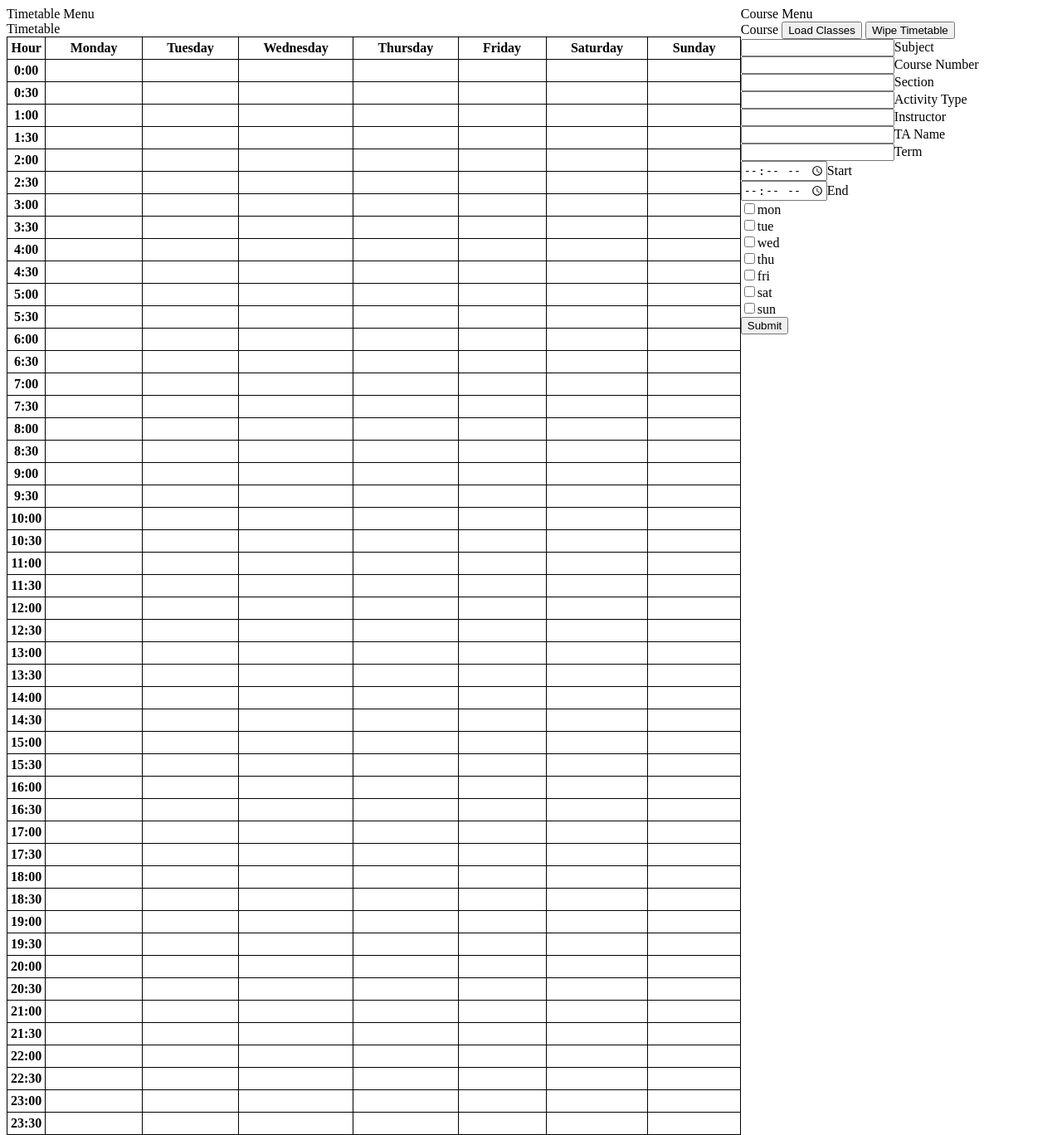
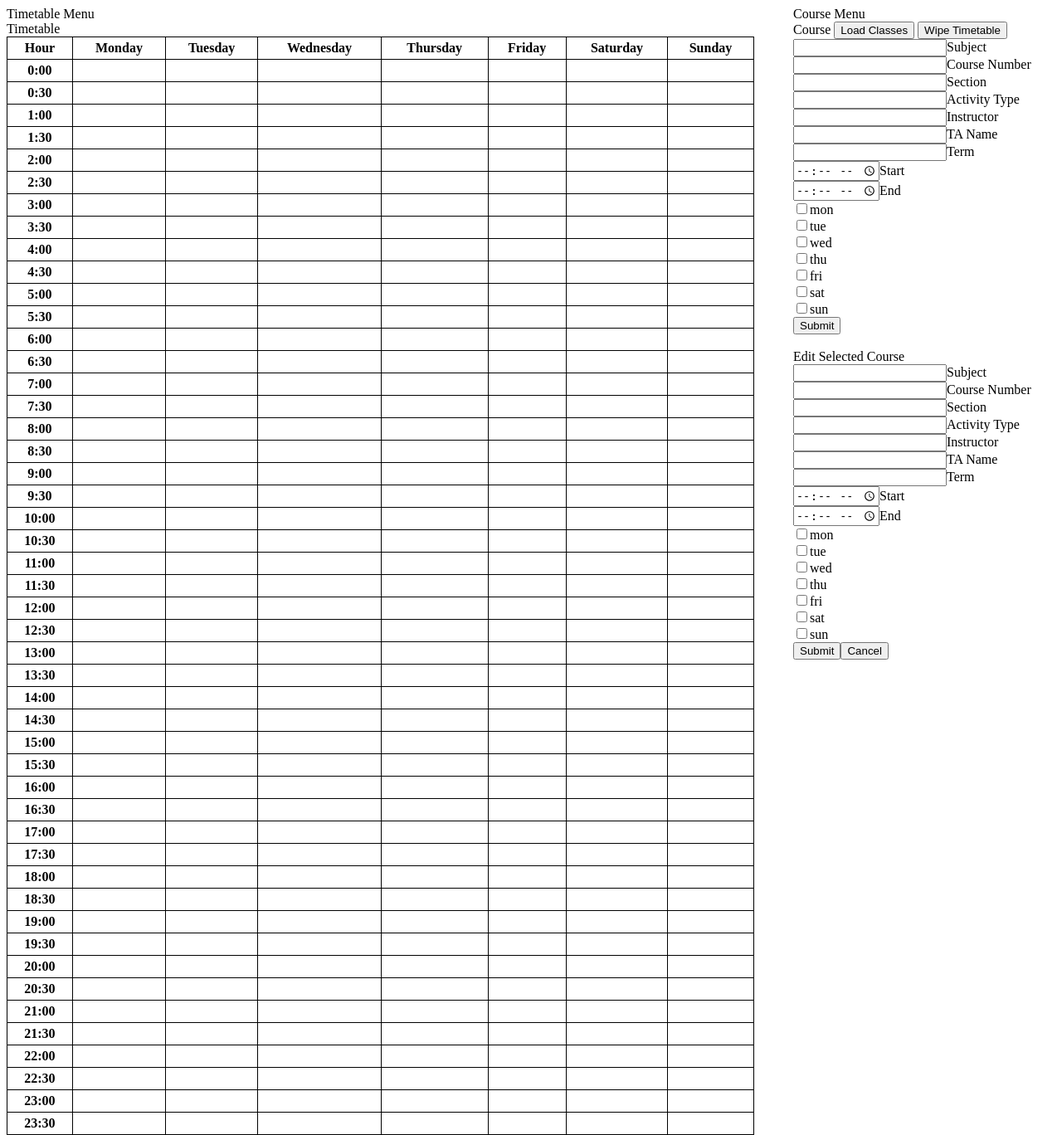
Before and after one commit to rstevenson6/Capstone, a CodeIgniter app: page /database/index.php/main/timetable in a window 1280 px wide. Shown: the whole page at 83% size. Run offline with CodeIgniter, Linux system fonts and the light colour scheme; lists and menus that the app fills with data are empty; some libraries are stand-ins or nearby versions.

Commit message:
Edit form working

```diff
--- a/application/views/timetable.php
+++ b/application/views/timetable.php
@@ -514,18 +514,16 @@
         </div>
     </div>
     <div id="right-container" class="container">
+            Course Menu
         <div id="course-menu">
-            Course Menu
-        </div>
-        <div id="course">
             Course
-            <button id="load-classes">
+            <button id="load-courses">
                 Load Classes
             </button>
-            <button id="wipe-classes">
+            <button id="wipe-courses">
                 Wipe Timetable
             </button>
-            <form id="entry">
+            <form id="course-entry">
                 <input type="text" name="subj">Subject<br>
                 <input type="text" name="courseNo">Course Number<br>
                 <input type="text" name="section">Section<br>
@@ -545,6 +543,30 @@
                 <input type="submit" name="submit"><br>
             </form>
         </div>
+        <br>
+        <div id="edit-menu">
+            Edit Selected Course
+            <form id="course-edit">
+                <input type="text" name="subj">Subject<br>
+                <input type="text" name="courseNo">Course Number<br>
+                <input type="text" name="section">Section<br>
+                <input type="text" name="actType">Activity Type<br>
+                <input type="text" name="instructor">Instructor<br>
+                <input type="text" name="TAName">TA Name<br>
+                <input type="text" name="term">Term<br>
+                <input type="time" name="startTime">Start<br>
+                <input type="time" name="endTime">End<br>
+                <input type="hidden" name="mon" value="false"><input type="checkbox" name="mon" value="true">mon<br>
+                <input type="hidden" name="tue" value="false"><input type="checkbox" name="tue" value="true">tue<br>
+                <input type="hidden" name="wed" value="false"><input type="checkbox" name="wed" value="true">wed<br>
+                <input type="hidden" name="thu" value="false"><input type="checkbox" name="thu" value="true">thu<br>
+                <input type="hidden" name="fri" value="false"><input type="checkbox" name="fri" value="true">fri<br>
+                <input type="hidden" name="sat" value="false"><input type="checkbox" name="sat" value="true">sat<br>
+                <input type="hidden" name="sun" value="false"><input type="checkbox" name="sun" value="true">sun<br>
+                <input type="hidden" name="index" value="">
+                <input type="submit" name="submit"><input type="button" name="cancel" value="Cancel"><br>
+            </form>
+        </div>
     </div>
 </div>
 </body>
--- a/assets/css/timetable.css
+++ b/assets/css/timetable.css
@@ -4,12 +4,13 @@
 
 #left-container {
     float: left;
-    width: 70%;
+    width: 75%;
+    overflow: hidden;
 }
 
 #right-container {
     float: right;
-    width: 30%;
+    width: 25%;
 }
 
 table, th, td {
@@ -18,7 +19,7 @@ table, th, td {
 }
 
 table {
-    width: 100%;
+    width: 95%;
 }
 
 th {
@@ -26,7 +27,6 @@ th {
 }
 
 td {
-    width: 100000px;
 }
 
 .block {
--- a/assets/js/timetable.js
+++ b/assets/js/timetable.js
@@ -30,6 +30,10 @@ function parseDays(day_string) {
 }
 
 function timeToInt(time_string) {
+
+    if(parseInt(time_string) % 50 === 0) {
+        return parseInt(time_string);
+    }
 
     var match = /(\d{1,2}):(\d{2})/.exec(time_string);
     var first = match[1];
@@ -107,6 +111,7 @@ function displayTimetable() {
                 var cell = $('#timetable tr.hour_' + (datum.startTime + block*50) + ' td.' + day);
 
                 cell.css("background-color", colorize(datum.subj, datum.courseNo, datum.section));
+                cell.data('index', datum_idx);
 
                 if(blocks === 1) {
                     cell.addClass('block block-single').text(datum.subj + ' ' + datum.courseNo + ' ' + datum.section);
@@ -126,7 +131,7 @@ function displayTimetable() {
 }
 
 function clearTimetable() {
-    $('#timetable td').text('').css({'background-color': ''}).removeClass('block block-single block-top block-bot');
+    $('#timetable td').removeData('index').text('').css({'background-color': ''}).removeClass('block block-single block-top block-bot');
 }
 
 function deleteTimetable() {
@@ -152,7 +157,7 @@ function deleteTimetable() {
 $(document).ready(function(){
     console.log("Ready");
 
-    $('#load-classes').click(function(){
+    $('#load-courses').click(function(){
         $.ajax({
             type: "POST",
             url: "/ajax/getTermOneClasses",
@@ -170,11 +175,13 @@ $(document).ready(function(){
         });
     });
 
-    $('#wipe-classes').click(function () {
+    $('#wipe-courses').click(function () {
         deleteTimetable();
     });
 
-    $('#entry').submit(function(event){
+    $('#course-entry').submit(function(event){
+        event.preventDefault();
+
         var obj = $(this).serializeObject();
 
         var day_array = ['mon','tue','wed','thu','fri','sat','sun'];
@@ -190,7 +197,62 @@ $(document).ready(function(){
         obj["endTime"] = timeToInt(obj["endTime"]);
 
         appendTimetable([obj]);
+    });
 
+    $('#timetable td').click(function() {
+        var datum_idx = $(this).data("index");
+        if(datum_idx === undefined) { console.log("datum_idx undefined!"); return; }
+        populateCourseForm($('#course-edit'), datum_idx);
+    });
+
+    function populateCourseForm(form, datum_idx) {
+        var datum = course_data[datum_idx];
+        for(var key in datum) {
+            if(key === "days") {
+                for(var dayKey in datum["days"]) {
+                    $("input[name='" + dayKey + "']", form).prop("checked", datum["days"][dayKey]);
+                }
+                continue;
+            }
+            $("input[name='" + key + "']", form).val(datum[key]);
+        }
+        form.data('edit-index', datum_idx);
+    }
+
+    function clearCourseForm(form) {
+        $("input[type='text']", form).val('');
+        $("input[type='time']", form).val('');
+        $("input[type='checkbox']").prop("checked", false);
+        form.removeData('edit-index');
+    }
+
+    $("#course-edit input[name='cancel']").click(function() {
+        clearCourseForm($("#course-edit"));
+    });
+
+    $("#course-edit").submit(function(event){
         event.preventDefault();
+        console.log("Course-edit");
+        var datum_idx = $(this).data('edit-index');
+        console.log(datum_idx);
+        if(datum_idx === undefined) { console.log("datum_idx undefined!"); return; }
+        course_data.splice(datum_idx, 1);
+
+        var obj = $(this).serializeObject();
+
+        var day_array = ['mon','tue','wed','thu','fri','sat','sun'];
+        var days = {};
+
+        for(var day_idx in day_array) {
+            var day = day_array[day_idx];
+            days[day] = (obj[day] === "true");
+
+        }
+        obj['days'] = days;
+        obj["startTime"] = timeToInt(obj["startTime"]);
+        obj["endTime"] = timeToInt(obj["endTime"]);
+
+        clearCourseForm($("#course-edit"));
+        appendTimetable([obj]);
     });
 });
```
